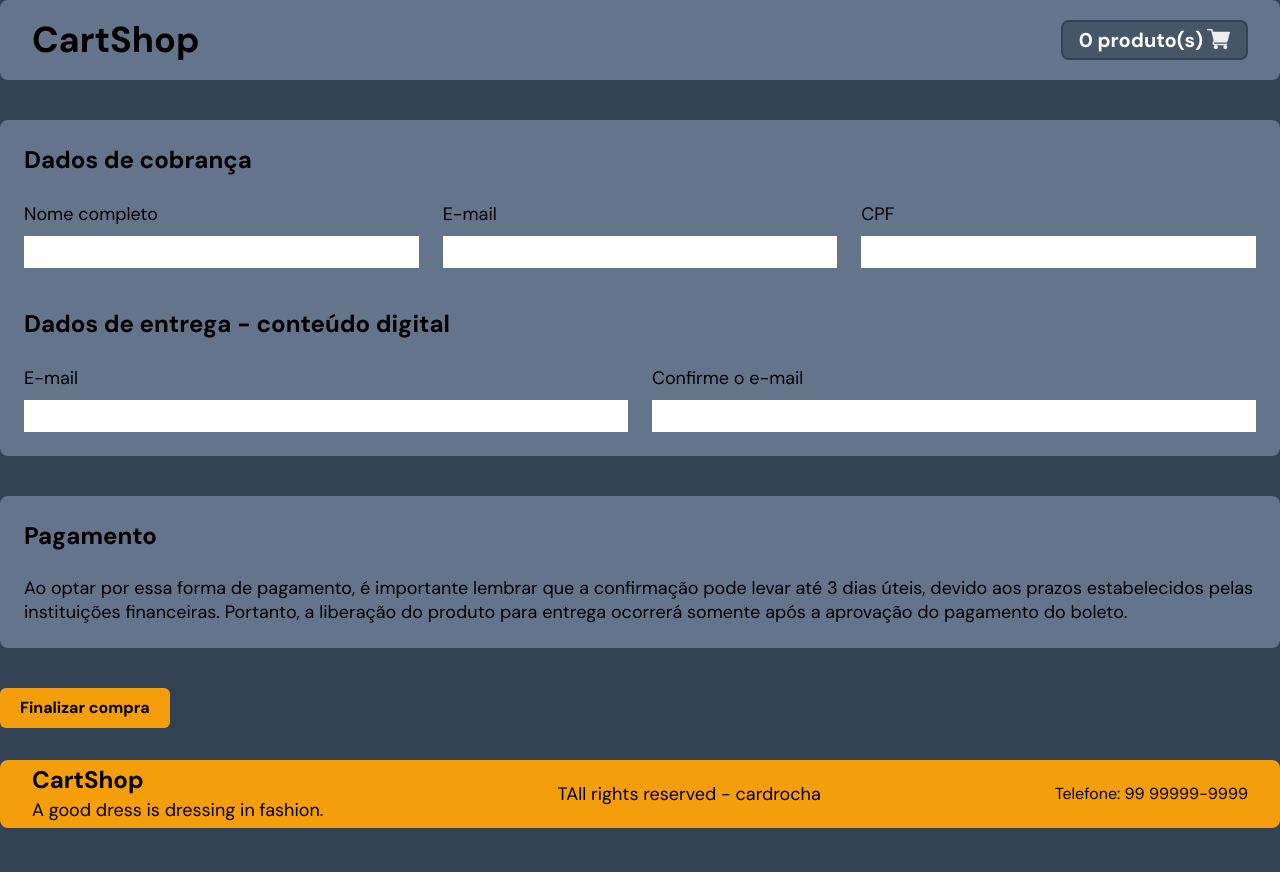
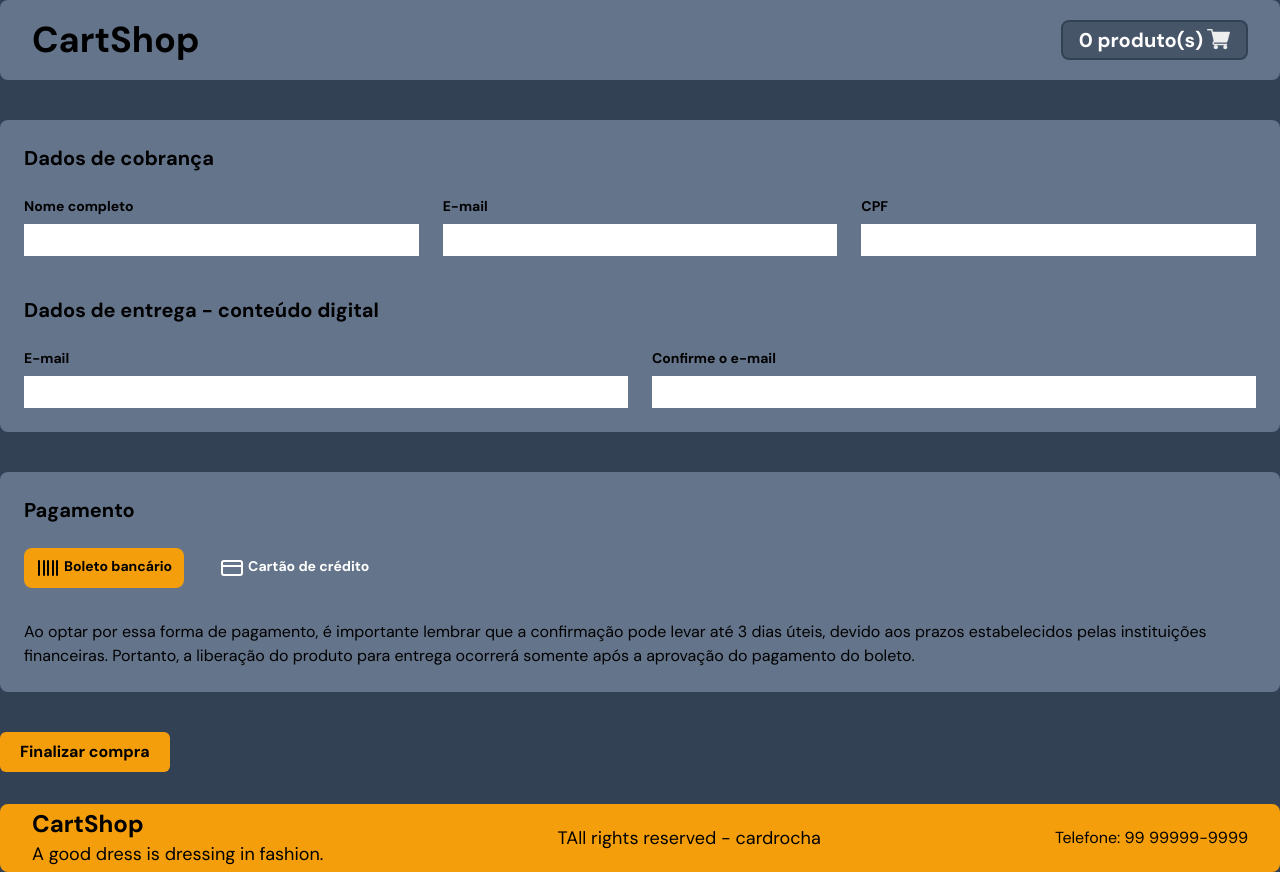
Before and after one commit to cardrocha/shopcart, a React (Vite) app: page /checkout in a window 1280 px wide. Before the commit the page ends 828 px from the top, so only its background shows below. Built offline with nearby package versions, Linux system fonts and the light colour scheme; no server answers.

Commit message:
feat: add tag paywhitpagament

```diff
--- a/package.json
+++ b/package.json
@@ -11,6 +11,7 @@
   },
   "dependencies": {
     "firebase": "^10.7.1",
+    "lucide-react": "^0.323.0",
     "react": "^18.2.0",
     "react-dom": "^18.2.0",
     "react-router-dom": "^6.22.0",
--- a/src/components/card.tsx
+++ b/src/components/card.tsx
@@ -6,7 +6,7 @@ type Props = {
 const CardCheckout = ({ children, title }: Props) => {
   return (
     <div className="bg-slate-500 p-6 rounded-lg my-10">
-      <h2 className="text-2xl font-bold">{title}</h2>
+      <h2 className="text-xl font-bold">{title}</h2>
       {children}
     </div>
   );
--- a/src/pages/checkout.tsx
+++ b/src/pages/checkout.tsx
@@ -1,13 +1,21 @@
+import { useState } from "react";
 import CardCheckout from "../components/card";
 
+import { Barcode, CreditCard } from "lucide-react";
+
 const Checkout = () => {
+  const [payWithCard, setPayWithCard] = useState(false);
+
   return (
     <div>
       <CardCheckout title="Dados de cobrança">
         <div className="flex flex-col gap-10 mt-6">
           <div className="flex gap-6">
             <div className="flex-auto">
-              <label className="block text-lg mb-2" htmlFor="fullName">
+              <label
+                className="block text-sm font-semibold mb-2"
+                htmlFor="fullName"
+              >
                 Nome completo
               </label>
               <input
@@ -17,7 +25,10 @@ const Checkout = () => {
               />
             </div>
             <div className="flex-auto">
-              <label className="block text-lg mb-2" htmlFor="email">
+              <label
+                className="block text-sm font-semibold mb-2"
+                htmlFor="email"
+              >
                 E-mail
               </label>
               <input
@@ -27,7 +38,7 @@ const Checkout = () => {
               />
             </div>
             <div className="flex-auto">
-              <label className="block text-lg mb-2" htmlFor="cpf">
+              <label className="block text-sm font-semibold mb-2" htmlFor="cpf">
                 CPF
               </label>
               <input
@@ -38,12 +49,15 @@ const Checkout = () => {
             </div>
           </div>
           <div className="flex-auto">
-            <h3 className="text-2xl font-bold">
+            <h3 className="text-xl font-bold">
               Dados de entrega - conteúdo digital
             </h3>
             <div className="flex gap-6 mt-6">
               <div className="flex-auto">
-                <label className="block text-lg mb-2" htmlFor="deliveryEmail">
+                <label
+                  className="block text-sm font-semibold mb-2"
+                  htmlFor="deliveryEmail"
+                >
                   E-mail
                 </label>
                 <input
@@ -54,7 +68,7 @@ const Checkout = () => {
               </div>
               <div className="flex-auto">
                 <label
-                  className="block text-lg mb-2"
+                  className="block text-sm font-semibold mb-2"
                   htmlFor="confirmDeliveryEmail"
                 >
                   Confirme o e-mail
@@ -71,13 +85,154 @@ const Checkout = () => {
       </CardCheckout>
       <CardCheckout title="Pagamento">
         <div className="mt-6">
-          <p className="text-lg leading-6">
-            Ao optar por essa forma de pagamento, é importante lembrar que a
-            confirmação pode levar até 3 dias úteis, devido aos prazos
-            estabelecidos pelas instituições financeiras. Portanto, a liberação
-            do produto para entrega ocorrerá somente após a aprovação do
-            pagamento do boleto.
-          </p>
+          <div className="flex gap-6">
+            <button
+              onClick={() => setPayWithCard(false)}
+              className={`bg-${!payWithCard ? "amber-500" : "black"} ${
+                !payWithCard ? "text-black" : "text-white"
+              } hover:bg-${
+                !payWithCard ? "amber-600" : "gray-800"
+              } flex gap-1 transition-all duration-300 px-3 py-2 rounded-lg text-sm font-bold mb-8`}
+            >
+              <Barcode />
+              Boleto bancário
+            </button>
+            <button
+              onClick={() => setPayWithCard(true)}
+              className={`bg-${payWithCard ? "amber-500" : "black"} ${
+                payWithCard ? "text-black" : "text-white"
+              } hover:bg-${
+                payWithCard ? "amber-600" : "gray-800"
+              } flex gap-1 transition-all duration-300 px-3 py-2 text-sm rounded-lg font-bold mb-8`}
+            >
+              <CreditCard />
+              Cartão de crédito
+            </button>
+          </div>
+          {payWithCard ? (
+            <>
+              <div className="flex flex-col gap-6 mt-6">
+                <div className="flex gap-6 items-end">
+                  <div className="flex-auto">
+                    <label
+                      className="block text-sm font-semibold mb-2"
+                      htmlFor="cardOwner"
+                    >
+                      Nome do titular do cartão
+                    </label>
+                    <input
+                      className="bg-white border border-solid border-white h-8 py-0 px-2 w-full"
+                      id="cardOwner"
+                      type="text"
+                    />
+                  </div>
+                  <div className="flex-auto">
+                    <label
+                      className="block text-sm font-semibold mb-2"
+                      htmlFor="cpfCardOwner"
+                    >
+                      CPF do titular do cartão
+                    </label>
+                    <input
+                      className="bg-white border border-solid border-white h-8 py-0 px-2 w-full"
+                      id="cpfCardOwner"
+                      type="text"
+                    />
+                  </div>
+                </div>
+                <div className="flex gap-6 mt-6 items-end">
+                  <div className="flex-auto">
+                    <label
+                      className="block text-sm whitespace-nowrap font-semibold mb-2"
+                      htmlFor="cardDisplayName"
+                    >
+                      Nome do cartão
+                    </label>
+                    <input
+                      className="bg-white border border-solid border-white h-8 py-0 px-2 w-full"
+                      id="cardDisplayName"
+                      type="text"
+                    />
+                  </div>
+                  <div className="flex-auto">
+                    <label
+                      className="block text-sm whitespace-nowrap font-semibold mb-2"
+                      htmlFor="cardNumber"
+                    >
+                      Número do cartão
+                    </label>
+                    <input
+                      className="bg-white border border-solid border-white h-8 py-0 px-2 w-full"
+                      id="cardNumber"
+                      type="text"
+                    />
+                  </div>
+                  <div className="flex-auto max-w-[124px]">
+                    <label
+                      className="block text-sm font-semibold mb-2 whitespace-nowrap"
+                      htmlFor="expiresMonth"
+                    >
+                      Mês do vencimento
+                    </label>
+                    <input
+                      className="bg-white border border-solid border-white h-8 py-0 px-2 w-full"
+                      id="expiresMonth"
+                      type="text"
+                    />
+                  </div>
+                  <div className="flex-auto max-w-[124px]">
+                    <label
+                      className="block text-sm font-semibold mb-2 whitespace-nowrap"
+                      htmlFor="expiresYear"
+                    >
+                      Ano do vencimento
+                    </label>
+                    <input
+                      className="bg-white border border-solid border-white h-8 py-0 px-2 w-full"
+                      id="expiresYear"
+                      type="text"
+                    />
+                  </div>
+                  <div className="flex-auto max-w-12">
+                    <label
+                      className="block text-sm font-semibold mb-2"
+                      htmlFor="cardCode"
+                    >
+                      CVV
+                    </label>
+                    <input
+                      className="bg-white border border-solid border-white h-8 py-0 px-2 w-full"
+                      id="cardCode"
+                      type="text"
+                    />
+                  </div>
+                </div>
+                <div className="flex gap-6 mt-6">
+                  <div className="flex-auto max-w-[116px]">
+                    <label
+                      className="block text-sm font-semibold mb-2"
+                      htmlFor="installments"
+                    >
+                      Parcelamento
+                    </label>
+                    <select>
+                      <option>1x de R$ 200,00</option>
+                      <option>2x de R$ 200,00</option>
+                      <option>3x de R$ 200,00</option>
+                    </select>
+                  </div>
+                </div>
+              </div>
+            </>
+          ) : (
+            <p className="leading-6">
+              Ao optar por essa forma de pagamento, é importante lembrar que a
+              confirmação pode levar até 3 dias úteis, devido aos prazos
+              estabelecidos pelas instituições financeiras. Portanto, a
+              liberação do produto para entrega ocorrerá somente após a
+              aprovação do pagamento do boleto.
+            </p>
+          )}
         </div>
       </CardCheckout>
       <button
```
Also changed, not shown: 1 other file (tests, documents, lock files or other folders).
